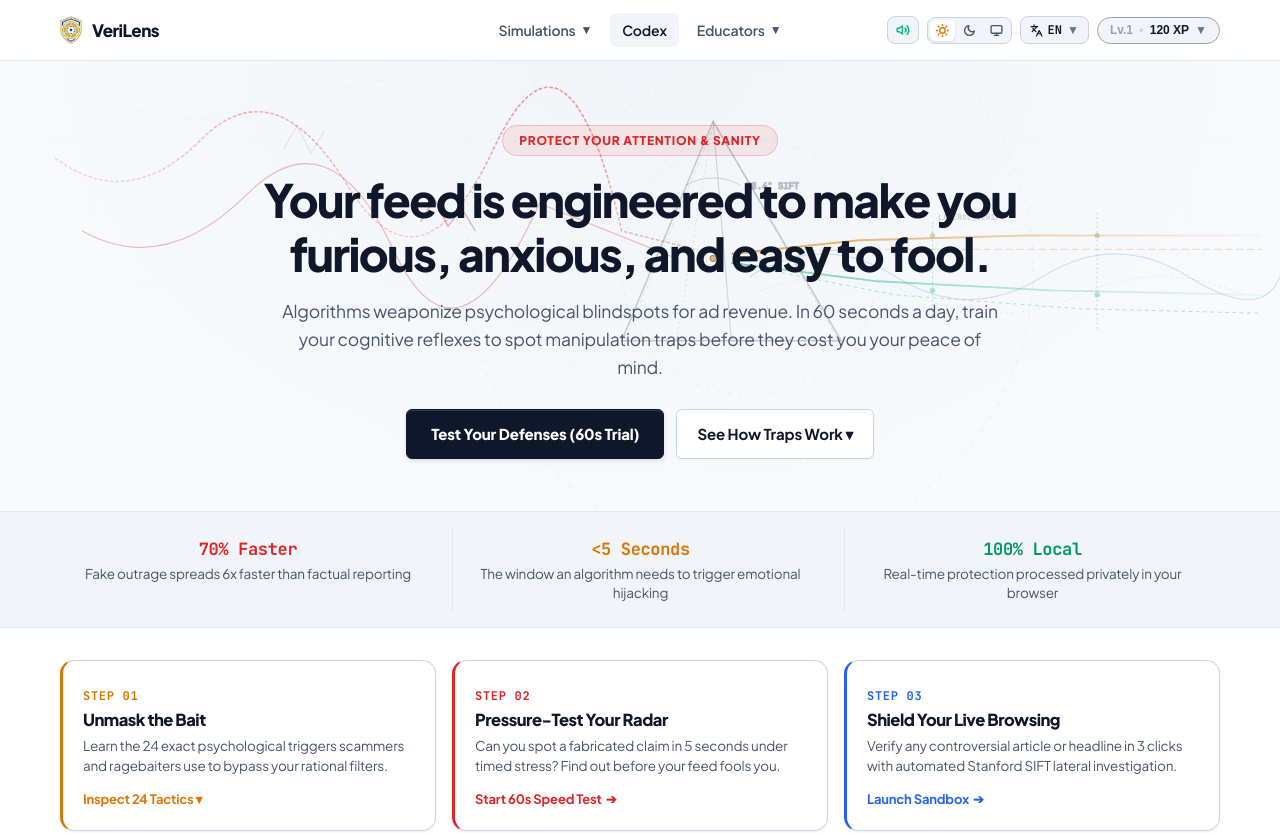
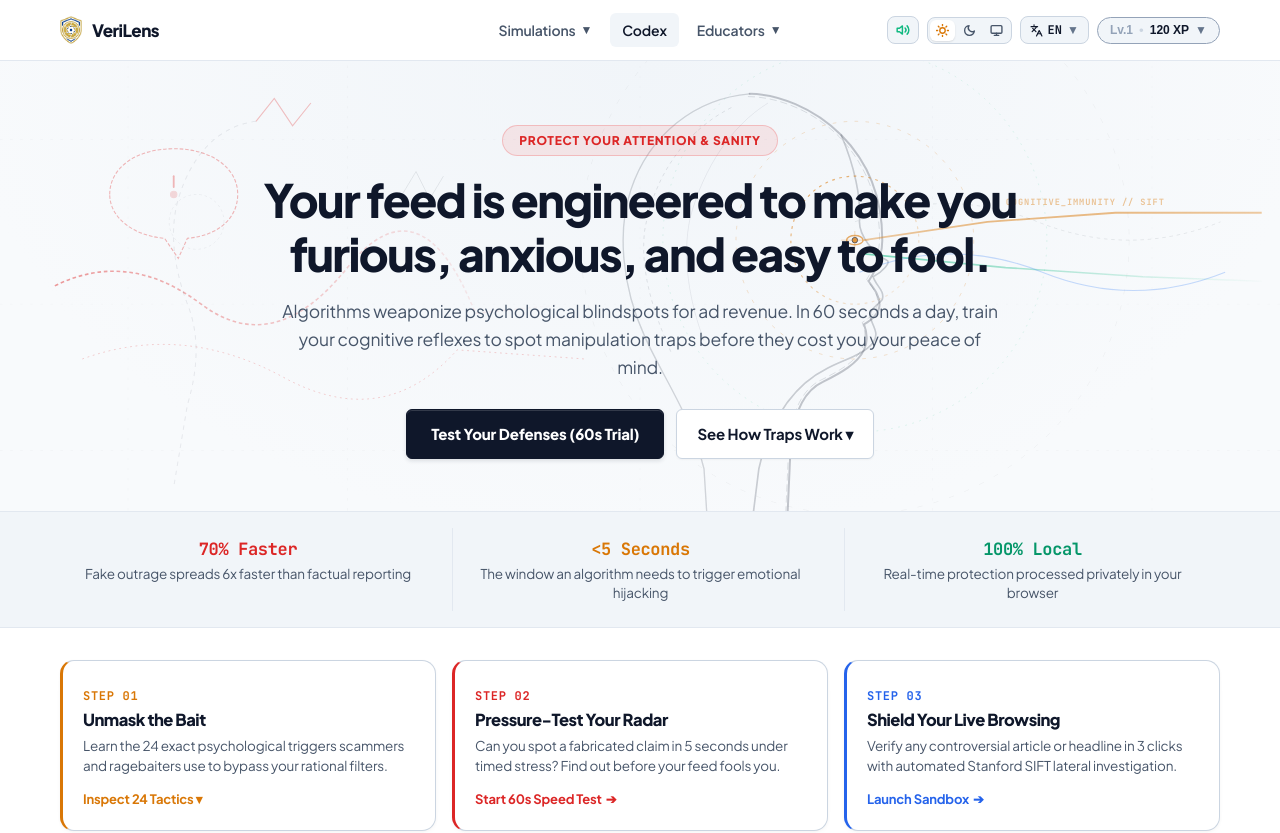
Before and after one commit to okihita/verilens, a Next.js app in the folder apps/web/: page / in a window 1280 px wide. Shown: the top 833 px of the page. Built offline with nearby package versions, Linux system fonts and the light colour scheme.

Commit message:
style(landing): update hero background to human-centric continuous profile line art

```diff
--- a/apps/web/components/HeroLineArt.js
+++ b/apps/web/components/HeroLineArt.js
@@ -15,194 +15,239 @@ export default function HeroLineArt() {
       aria-hidden="true"
     >
       <svg
-        viewBox="0 0 1400 640"
+        viewBox="0 0 1400 680"
         preserveAspectRatio="xMidYMid slice"
         style={{
           width: '100%',
           height: '100%',
-          opacity: '0.9'
+          opacity: '0.92'
         }}
       >
         <defs>
-          <linearGradient id="amberBeam" x1="0%" y1="0%" x2="100%" y2="0%">
-            <stop offset="0%" stopColor="var(--accent-amber)" stopOpacity="0.7" />
+          <linearGradient id="humanAmberGlow" x1="0%" y1="0%" x2="100%" y2="100%">
+            <stop offset="0%" stopColor="var(--accent-amber)" stopOpacity="0.75" />
             <stop offset="100%" stopColor="var(--accent-amber)" stopOpacity="0.05" />
           </linearGradient>
-          <linearGradient id="emeraldBeam" x1="0%" y1="0%" x2="100%" y2="0%">
-            <stop offset="0%" stopColor="var(--accent-emerald-light)" stopOpacity="0.65" />
-            <stop offset="100%" stopColor="var(--accent-emerald-light)" stopOpacity="0.05" />
+          <linearGradient id="humanEmeraldWave" x1="0%" y1="0%" x2="100%" y2="0%">
+            <stop offset="0%" stopColor="var(--accent-emerald-light)" stopOpacity="0.6" />
+            <stop offset="100%" stopColor="var(--accent-emerald-light)" stopOpacity="0.02" />
           </linearGradient>
-          <linearGradient id="chaosPulse" x1="0%" y1="100%" x2="100%" y2="0%">
-            <stop offset="0%" stopColor="var(--accent-red)" stopOpacity="0.05" />
-            <stop offset="80%" stopColor="var(--accent-red)" stopOpacity="0.5" />
+          <linearGradient id="noiseDissolve" x1="0%" y1="0%" x2="100%" y2="0%">
+            <stop offset="0%" stopColor="var(--accent-red)" stopOpacity="0.5" />
+            <stop offset="100%" stopColor="var(--accent-red)" stopOpacity="0.0" />
           </linearGradient>
         </defs>
 
-        {/* 1. Technical Coordinate Grid */}
-        <g stroke="var(--text-main)" strokeWidth="0.75" opacity="0.04">
-          <line x1="100" y1="0" x2="100" y2="640" strokeDasharray="3 6" />
-          <line x1="350" y1="0" x2="350" y2="640" strokeDasharray="3 6" />
-          <line x1="700" y1="0" x2="700" y2="640" strokeDasharray="3 6" />
-          <line x1="1050" y1="0" x2="1050" y2="640" strokeDasharray="3 6" />
-          <line x1="1300" y1="0" x2="1300" y2="640" strokeDasharray="3 6" />
-          <line x1="0" y1="160" x2="1400" y2="160" strokeDasharray="3 6" />
-          <line x1="0" y1="320" x2="1400" y2="320" strokeDasharray="3 6" />
-          <line x1="0" y1="480" x2="1400" y2="480" strokeDasharray="3 6" />
+        {/* 1. Subtle Editorial Grid & Measurement Guides */}
+        <g stroke="var(--text-main)" strokeWidth="0.75" opacity="0.035">
+          <line x1="140" y1="0" x2="140" y2="680" strokeDasharray="3 8" />
+          <line x1="380" y1="0" x2="380" y2="680" strokeDasharray="3 8" />
+          <line x1="700" y1="0" x2="700" y2="680" strokeDasharray="3 8" />
+          <line x1="1020" y1="0" x2="1020" y2="680" strokeDasharray="3 8" />
+          <line x1="1260" y1="0" x2="1260" y2="680" strokeDasharray="3 8" />
+          <line x1="0" y1="180" x2="1400" y2="180" strokeDasharray="3 8" />
+          <line x1="0" y1="360" x2="1400" y2="360" strokeDasharray="3 8" />
+          <line x1="0" y1="520" x2="1400" y2="520" strokeDasharray="3 8" />
         </g>
 
-        {/* 2. SIFT Radar / Concentric Verification Arcs (Center-Right) */}
-        <g stroke="var(--text-main)" fill="none" strokeWidth="1" opacity="0.07">
-          <circle cx="820" cy="300" r="140" strokeDasharray="4 8" />
-          <circle cx="820" cy="300" r="220" strokeDasharray="2 6" />
-          <circle cx="820" cy="300" r="310" strokeDasharray="5 12" />
-        </g>
+        {/* 2. Left Side: Deflected Algorithmic Feed Hooks & Urgency Shards */}
+        <g fill="none">
+          {/* Notification bubble outline (drifting and fading away) */}
+          <g stroke="var(--accent-red)" strokeWidth="1.2" opacity="0.35">
+            <path d="M 120,240 C 120,210 150,190 190,190 C 230,190 260,210 260,240 C 260,265 240,285 205,288 L 195,310 L 180,288 C 145,285 120,265 120,240 Z" strokeDasharray="4 2" />
+            <circle cx="190" cy="240" r="3.5" fill="var(--accent-red)" opacity="0.5" />
+            {/* Panic exclamation line */}
+            <line x1="190" y1="220" x2="190" y2="232" strokeWidth="2" strokeLinecap="round" />
+          </g>
 
-        {/* 3. Handdrawn Chaotic Feed Noise Stream (Upper-Left to Center Prism) */}
-        <g fill="none">
+          {/* Jagged viral rage pulse waves dissolving before reaching the center */}
           <path
-            d="M 60,180 Q 140,240 220,160 T 380,210 T 540,170 T 680,260 L 760,280"
-            stroke="url(#chaosPulse)"
+            d="M 60,340 Q 140,300 220,360 T 380,320 T 520,370 L 620,360"
+            stroke="url(#noiseDissolve)"
             strokeWidth="1.75"
-            strokeDasharray="4 2"
+            strokeDasharray="4 3"
           />
           <path
-            d="M 90,260 Q 180,310 270,220 T 430,280 T 590,230 L 740,290"
+            d="M 90,420 Q 200,380 310,440 T 500,410 L 640,420"
             stroke="var(--accent-red)"
-            strokeWidth="1.25"
-            opacity="0.35"
+            strokeWidth="1"
+            opacity="0.25"
+            strokeDasharray="2 4"
+          />
+
+          {/* Dissolving bait hooks */}
+          <path
+            d="M 280,160 L 300,135 L 320,165 L 340,140"
+            stroke="var(--accent-red)"
+            strokeWidth="1.2"
+            opacity="0.3"
           />
           <path
-            d="M 120,120 Q 240,160 360,110 T 520,180 T 640,240 L 750,275"
+            d="M 440,240 L 455,215 L 470,245 L 485,220"
             stroke="var(--text-main)"
             strokeWidth="1"
-            strokeDasharray="2 4"
-            opacity="0.08"
-          />
-          <path
-            d="M 460,250 L 475,225 L 490,255 L 505,235 L 520,260"
-            stroke="var(--accent-red)"
-            strokeWidth="1.5"
-            opacity="0.4"
-          />
-          <path
-            d="M 310,170 L 325,145 L 340,175 L 355,150"
-            stroke="var(--text-main)"
-            strokeWidth="1.2"
             opacity="0.1"
           />
         </g>
 
-        {/* 4. Handdrawn Architectural Prism Sketch (Center Anchor at 780, 290) */}
+        {/* 3. Center-Right: Handdrawn Editorial Silhouette of the Youth Thinker Profile */}
         <g stroke="var(--text-main)" fill="none">
-          <polygon
-            points="780,140 680,380 920,380"
+          {/* Main Hand-drawn Continuous Profile Line */}
+          <path
+            d="M 820,130
+               C 850,130 890,145 920,175
+               C 950,205 965,245 965,290
+               C 965,305 960,320 950,335
+               C 955,342 962,350 962,360
+               C 962,370 952,378 945,382
+               C 948,390 950,400 945,410
+               C 938,425 920,435 900,445
+               C 885,452 870,470 865,510
+               L 860,620"
+            strokeWidth="2.2"
+            opacity="0.25"
+            strokeLinecap="round"
+          />
+
+          {/* Expressive Sketch Duplicate Line (gives hand-drawn pencil/pen feel) */}
+          <path
+            d="M 818,133
+               C 848,133 888,147 918,177
+               C 946,206 962,244 962,288
+               C 962,303 957,318 948,333
+               C 953,340 960,348 960,358
+               C 960,368 950,376 943,380
+               C 946,388 948,398 943,408
+               C 936,423 918,433 898,443
+               C 883,450 868,468 863,508
+               L 858,620"
+            strokeWidth="0.9"
+            strokeDasharray="8 4"
+            opacity="0.16"
+          />
+
+          {/* Facial Profile Contours: Forehead, Nose, Lips, Chin, Jaw */}
+          <path
+            d="M 920,175
+               C 935,210 942,245 940,270
+               C 940,285 955,305 970,312
+               C 975,314 965,325 955,330
+               C 958,340 968,345 965,355
+               C 960,362 950,365 952,375
+               C 955,385 962,392 955,402
+               C 945,415 925,420 905,430
+               C 875,445 845,475 830,540
+               L 820,620"
             strokeWidth="1.8"
             opacity="0.22"
+            strokeLinecap="round"
           />
-          <polygon
-            points="782,143 684,378 916,378"
+
+          {/* Back of Head & Hair Strands (Editorial Gestural Flow) */}
+          <path
+            d="M 820,130
+               C 760,135 710,175 690,235
+               C 675,280 680,340 705,395
+               C 725,440 755,480 770,540
+               L 775,620"
+            strokeWidth="1.5"
+            opacity="0.18"
+            strokeLinecap="round"
+          />
+          <path
+            d="M 800,145 C 750,170 715,220 705,280 C 700,325 715,370 735,415"
+            strokeWidth="1"
+            strokeDasharray="4 4"
+            opacity="0.12"
+          />
+          <path
+            d="M 840,140 C 800,165 770,210 755,265 C 745,310 755,360 770,400"
             strokeWidth="0.8"
-            strokeDasharray="6 3"
-            opacity="0.15"
+            opacity="0.1"
           />
-          <line x1="780" y1="140" x2="800" y2="380" strokeWidth="1.2" opacity="0.18" />
-          <line x1="780" y1="140" x2="740" y2="380" strokeWidth="0.9" strokeDasharray="3 3" opacity="0.12" />
 
-          <path
-            d="M 750,210 A 60,60 0 0,1 810,210"
-            strokeWidth="1"
-            opacity="0.2"
-          />
-          <text
-            x="816"
-            y="214"
-            fontFamily="var(--font-mono)"
-            fontSize="10"
-            fontWeight="700"
-            fill="var(--text-secondary)"
-            opacity="0.3"
-          >
-            58.4° SIFT
-          </text>
-
-          <circle cx="780" cy="290" r="3.5" fill="var(--accent-amber)" opacity="0.6" />
-          <circle cx="780" cy="290" r="8" stroke="var(--accent-amber)" strokeWidth="1" opacity="0.35" strokeDasharray="2 2" />
+          {/* Eye of Discernment (The SIFT Focus Crosshair) */}
+          <g transform="translate(935, 290)">
+            <ellipse cx="0" cy="0" rx="9" ry="5" stroke="var(--accent-amber)" strokeWidth="1.6" opacity="0.65" />
+            <circle cx="0" cy="0" r="3" fill="var(--accent-amber)" opacity="0.8" />
+            {/* Subtle Crosshairs */}
+            <line x1="-15" y1="0" x2="15" y2="0" stroke="var(--accent-amber)" strokeWidth="0.75" opacity="0.4" />
+            <line x1="0" y1="-10" x2="0" y2="10" stroke="var(--accent-amber)" strokeWidth="0.75" opacity="0.4" />
+          </g>
         </g>
 
-        {/* 5. Refracted Harmonic Truth Streams (Prism to Right Edge) */}
+        {/* 4. Radiating Cognitive Clarity Waves (The Mind's Shield) */}
         <g fill="none">
+          {/* SIFT Concentric Cognitive Halo */}
+          <circle cx="935" cy="290" r="70" stroke="url(#humanAmberGlow)" strokeWidth="1.2" strokeDasharray="3 5" />
+          <circle cx="935" cy="290" r="130" stroke="var(--accent-amber)" strokeWidth="0.9" opacity="0.25" strokeDasharray="4 8" />
+          <circle cx="935" cy="290" r="210" stroke="var(--accent-emerald-light)" strokeWidth="0.75" opacity="0.2" strokeDasharray="2 6" />
+          <circle cx="935" cy="290" r="300" stroke="var(--text-main)" strokeWidth="0.6" opacity="0.08" strokeDasharray="6 12" />
+
+          {/* Harmonious Flowing Truth Waves (Projecting forward from gaze) */}
           <path
-            d="M 800,285 L 940,270 L 1120,265 L 1380,265"
-            stroke="url(#amberBeam)"
-            strokeWidth="2.2"
-          />
-          <path
-            d="M 800,285 L 950,280 L 1160,280 L 1380,280"
-            stroke="var(--accent-amber)"
-            strokeWidth="1"
-            strokeDasharray="8 4"
-            opacity="0.35"
-          />
-
-          <path
-            d="M 800,295 L 960,315 L 1150,325 L 1380,330"
-            stroke="url(#emeraldBeam)"
+            d="M 945,290 L 1080,270 L 1220,260 L 1380,260"
+            stroke="url(#humanAmberGlow)"
             strokeWidth="2"
           />
           <path
-            d="M 800,295 L 980,330 L 1180,345 L 1380,350"
-            stroke="var(--accent-emerald-light)"
-            strokeWidth="1"
+            d="M 945,305 L 1100,320 L 1250,330 L 1380,335"
+            stroke="url(#humanEmeraldWave)"
+            strokeWidth="1.8"
+          />
+          <path
+            d="M 940,325 Q 1040,285 1140,325 T 1340,325"
+            stroke="var(--accent-blue-light)"
+            strokeWidth="1.2"
+            opacity="0.3"
+          />
+          <path
+            d="M 935,270 Q 1035,230 1135,270 T 1335,270"
+            stroke="var(--text-main)"
+            strokeWidth="0.8"
             strokeDasharray="4 4"
-            opacity="0.4"
+            opacity="0.12"
           />
 
-          <path
-            d="M 820,310 Q 900,260 980,310 T 1140,310 T 1300,310 T 1400,310"
-            stroke="var(--accent-blue-light)"
-            strokeWidth="1.2"
-            opacity="0.25"
-          />
-          <path
-            d="M 820,330 Q 910,290 1000,330 T 1180,330 T 1360,330"
-            stroke="var(--text-main)"
-            strokeWidth="0.8"
-            strokeDasharray="3 3"
-            opacity="0.1"
-          />
-
-          <g stroke="var(--accent-emerald-light)" fill="none" opacity="0.4" strokeWidth="1">
-            <line x1="1020" y1="250" x2="1020" y2="360" strokeDasharray="2 3" />
-            <line x1="1200" y1="240" x2="1200" y2="370" strokeDasharray="2 3" />
-            <circle cx="1020" cy="265" r="2.5" fill="var(--accent-amber)" />
-            <circle cx="1020" cy="325" r="2.5" fill="var(--accent-emerald-light)" />
-            <circle cx="1200" cy="265" r="2.5" fill="var(--accent-amber)" />
-            <circle cx="1200" cy="330" r="2.5" fill="var(--accent-emerald-light)" />
-          </g>
-
+          {/* Lateral Reading Annotation Mark */}
           <text
-            x="1026"
-            y="248"
+            x="1100"
+            y="252"
             fontFamily="var(--font-mono)"
-            fontSize="9"
+            fontSize="9.5"
             fontWeight="700"
-            fill="var(--text-secondary)"
-            opacity="0.25"
+            fill="var(--accent-amber)"
+            opacity="0.45"
+            letterSpacing="1"
           >
-            LATERAL_VERIFY
+            COGNITIVE_IMMUNITY // SIFT
           </text>
         </g>
 
-        {/* 6. Technical Corner Crosshairs */}
-        <g stroke="var(--text-main)" strokeWidth="1" opacity="0.12">
-          <line x1="30" y1="40" x2="50" y2="40" />
-          <line x1="40" y1="30" x2="40" y2="50" />
-          <line x1="1350" y1="40" x2="1370" y2="40" />
-          <line x1="1360" y1="30" x2="1360" y2="50" />
-          <line x1="30" y1="590" x2="50" y2="590" />
-          <line x1="40" y1="580" x2="40" y2="600" />
-          <line x1="1350" y1="590" x2="1370" y2="590" />
-          <line x1="1360" y1="580" x2="1360" y2="600" />
+        {/* 5. Left Mirror Human Profile (Soft Background Balance) */}
+        <g stroke="var(--text-main)" fill="none" opacity="0.08">
+          <path
+            d="M 280,160
+               C 240,165 210,195 195,245
+               C 185,280 190,320 205,360
+               C 215,385 220,420 205,470
+               L 190,560"
+            strokeWidth="1.2"
+            strokeDasharray="5 5"
+          />
+          <circle cx="215" cy="270" r="30" stroke="var(--text-main)" strokeWidth="0.75" strokeDasharray="3 3" />
+        </g>
+
+        {/* 6. Technical Corner Registration Crosshairs */}
+        <g stroke="var(--text-main)" strokeWidth="1" opacity="0.1">
+          <line x1="30" y1="35" x2="50" y2="35" />
+          <line x1="40" y1="25" x2="40" y2="45" />
+          <line x1="1350" y1="35" x2="1370" y2="35" />
+          <line x1="1360" y1="25" x2="1360" y2="45" />
+          <line x1="30" y1="645" x2="50" y2="645" />
+          <line x1="40" y1="635" x2="40" y2="655" />
+          <line x1="1350" y1="645" x2="1370" y2="645" />
+          <line x1="1360" y1="635" x2="1360" y2="655" />
         </g>
       </svg>
     </div>
```
